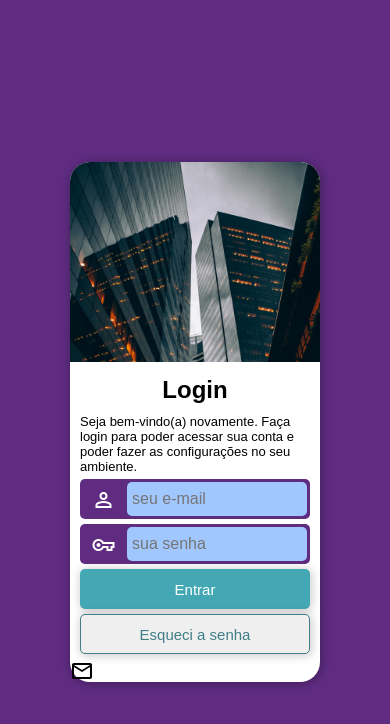
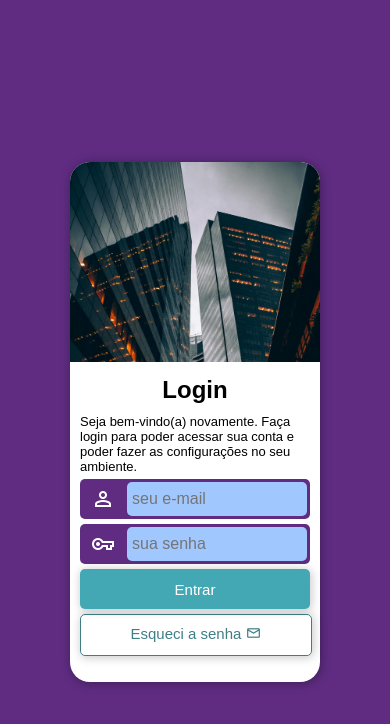
Before and after one commit to joaoburi/projeto-login, a plain HTML site: page index.html in a window 390 px wide. Drawn offline with nearby package versions, Linux system fonts and the light colour scheme.

Commit message:
versao mobile revisada e completa

```diff
--- a/estilos/style.css
+++ b/estilos/style.css
@@ -22,6 +22,7 @@ body {
 }
 
 main {
+    font-family: Arial, Helvetica, sans-serif;
     box-shadow: 1px 1px 10px 1px rgba(0, 0, 0, 0.295);
     background-color: white;
     position: absolute;
@@ -42,7 +43,7 @@ img#imagem {
 }
 
 div#formulario {
-    font-family: Arial, Helvetica, sans-serif;
+
 }
 
 div#formulario h1 {
@@ -83,6 +84,10 @@ form div.login input {
     background-color: rgb(161, 199, 255);
 }
 
+form div.login input:focus {
+    background-color: white;
+}
+
 form div#entrar input {
     background-color: rgb(68, 167, 180);
     height: 40px;
@@ -99,7 +104,7 @@ form div#entrar input:hover {
     background-color: rgb(60, 111, 117);
 }
 
-form div#recuperacao input {
+form div#recuperacao {
     height: 40px;
     width: 230px;
     margin: 5px 10px;
@@ -108,8 +113,18 @@ form div#recuperacao input {
     color: rgb(64, 126, 134);
     font-size: 15px;
     box-shadow: 1px 1px 10px 1px rgba(0, 0, 0, 0.199);
+    text-align: center;
 }
 
-form div#recuperacao input:hover {
+form div#recuperacao div#cont {
+    padding-top: 10px;
+}
+
+form div#recuperacao div#cont span#icoemail {
+    vertical-align: top;
+    font-size: medium;
+}
+
+form div#recuperacao:hover {
     background-color: rgb(112, 212, 223);
 }
--- a/index.html
+++ b/index.html
@@ -37,10 +37,14 @@
             </div>
 
             <div id="recuperacao">
-                <input type="button" value="Esqueci a senha">
-                <span class="material-symbols-outlined">
-                    mail
-                </span>
+
+                <div id="cont">
+                    Esqueci a senha
+                    <span id="icoemail" class="material-symbols-outlined">
+                        mail
+                    </span>
+                </div>
+
             </div>
 
         </form>
```
